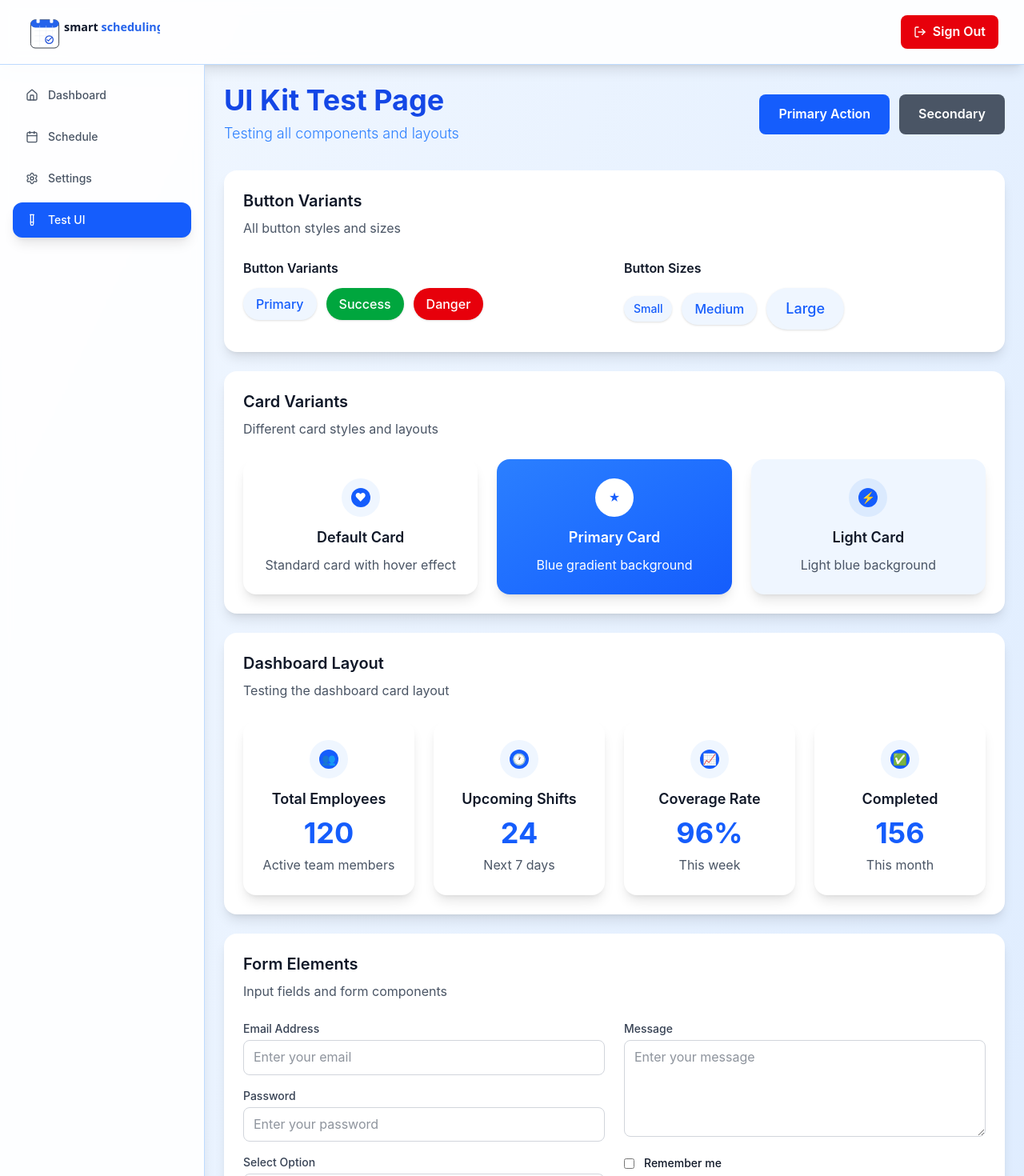
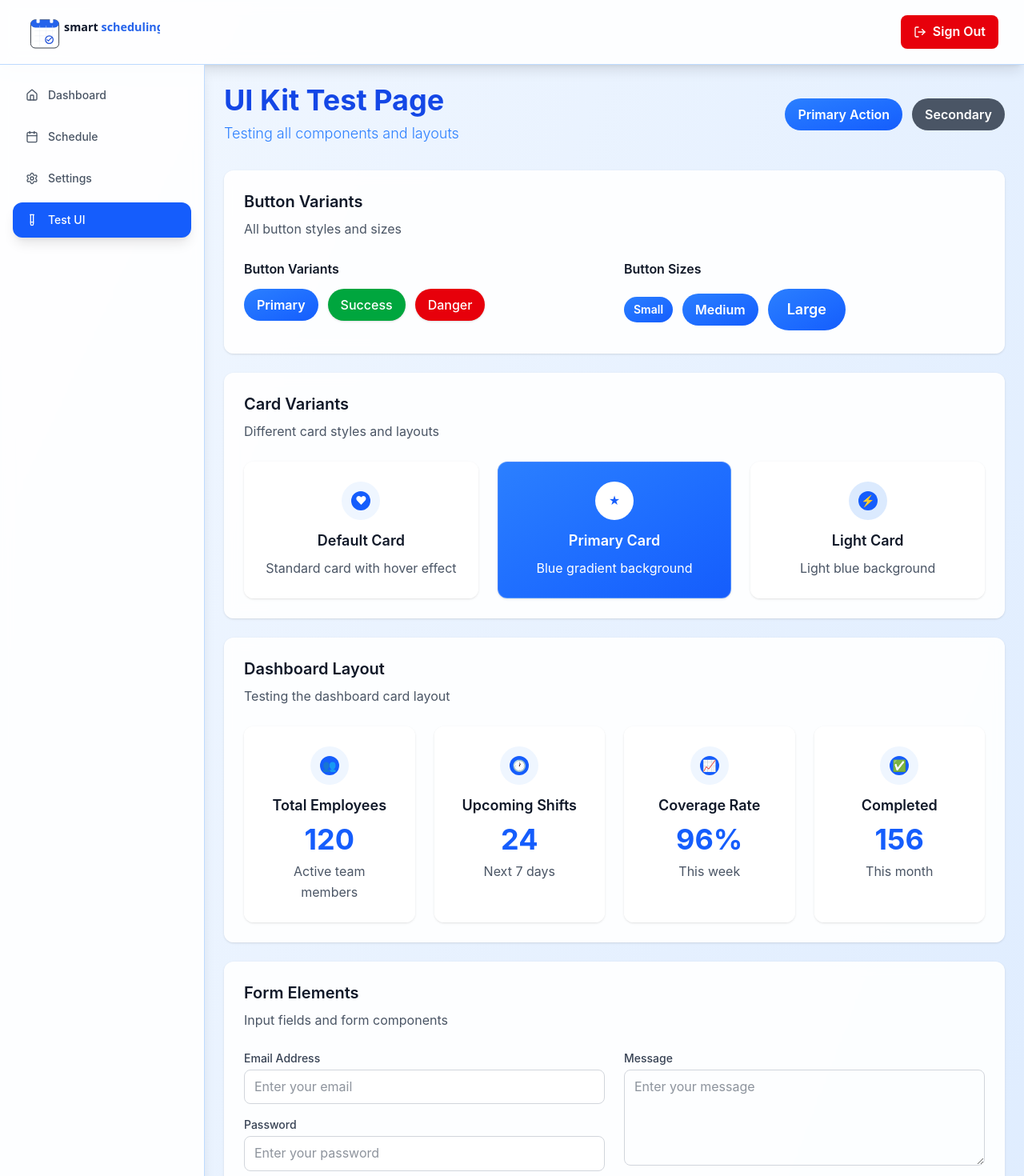
Before and after one commit to AlonLivne007/smart-scheduling, a React app in the folder frontend/: page /test in a window 1280 px wide. Shown: the top 1470 px of the page at 80% size. Built offline with nearby package versions, Linux system fonts and the light colour scheme; the HTML template or start-up script is replaced by a standard one.

Commit message:
stle the Button 1.1

```diff
--- a/frontend/src/pages/SchedulePage.jsx
+++ b/frontend/src/pages/SchedulePage.jsx
@@ -66,9 +66,7 @@ export default function Schedule() {
                 <Calendar className="w-16 h-16 text-gray-400 mx-auto mb-4" />
                 <h3 className="text-lg font-semibold text-gray-900 mb-2">No schedules created yet</h3>
                 <p className="text-gray-500 mb-4">Start by creating your first schedule to manage your workforce.</p>
-                <button className="bg-blue-600 text-white font-semibold py-3 px-6 rounded-lg hover:bg-blue-700 focus:outline-none focus:ring-2 focus:ring-blue-500 focus:ring-offset-2 transition-colors duration-200">
-                  Create Schedule
-                </button>
+                <Button variant="primary">Create Schedule</Button>
               </div>
             </div>
           </div>
--- a/frontend/src/pages/TestPage.jsx
+++ b/frontend/src/pages/TestPage.jsx
@@ -19,6 +19,7 @@
  */
 import Button from '../components/ui/Button.jsx';
 import Card from '../components/ui/Card.jsx';
+import InputField from '../components/ui/InputField.jsx';
 
 export default function TestPage() {
   return (
@@ -31,19 +32,15 @@ export default function TestPage() {
               <p className="text-lg text-blue-500 font-light">Testing all components and layouts</p>
             </div>
             <div className="flex gap-3">
-              <button className="bg-blue-600 text-white font-semibold py-3 px-6 rounded-lg hover:bg-blue-700 focus:outline-none focus:ring-2 focus:ring-blue-500 focus:ring-offset-2 transition-colors duration-200">
-                Primary Action
-              </button>
-              <button className="bg-gray-600 text-white font-semibold py-3 px-6 rounded-lg hover:bg-gray-700 focus:outline-none focus:ring-2 focus:ring-gray-500 focus:ring-offset-2 transition-colors duration-200">
-                Secondary
-              </button>
+              <Button variant="primary">Primary Action</Button>
+              <Button variant="secondarySolid">Secondary</Button>
             </div>
           </div>
         </div>
 
-        {/* Button Variants */}
+        {/* Button Variants - showcases Button component variants and sizes */}
         <div className="mb-6">
-          <div className="bg-white rounded-2xl shadow-lg p-6">
+          <Card padding="large" hover>
             <h3 className="text-xl font-semibold text-gray-900 mb-2">Button Variants</h3>
             <p className="text-gray-600 mb-6">All button styles and sizes</p>
             <div className="grid grid-cols-1 md:grid-cols-2 gap-6">
@@ -64,16 +61,16 @@ export default function TestPage() {
                 </div>
               </div>
             </div>
-          </div>
+          </Card>
         </div>
 
-        {/* Card Variants */}
+        {/* Card Variants - showcases Card component variants */}
         <div className="mb-6">
-          <div className="bg-white rounded-2xl shadow-lg p-6">
+          <Card padding="large" hover>
             <h3 className="text-xl font-semibold text-gray-900 mb-2">Card Variants</h3>
             <p className="text-gray-600 mb-6">Different card styles and layouts</p>
             <div className="grid grid-cols-1 md:grid-cols-3 gap-6">
-              <div className="bg-white rounded-2xl shadow-lg p-6 hover:shadow-xl hover:-translate-y-1 transition-all duration-300">
+              <Card padding="large" hover>
                 <div className="text-center">
                   <div className="bg-blue-50 rounded-full p-3 inline-block mb-3">
                     <div className="w-6 h-6 bg-blue-600 rounded-full flex items-center justify-center">
@@ -83,8 +80,8 @@ export default function TestPage() {
                   <h4 className="text-lg font-semibold text-gray-900 mb-2">Default Card</h4>
                   <p className="text-gray-600">Standard card with hover effect</p>
                 </div>
-              </div>
-              <div className="bg-gradient-to-br from-blue-500 to-blue-600 rounded-2xl shadow-lg p-6 hover:shadow-xl hover:-translate-y-1 transition-all duration-300">
+              </Card>
+              <Card variant="gradient" padding="large" hover>
                 <div className="text-center">
                   <div className="bg-white bg-opacity-20 rounded-full p-3 inline-block mb-3">
                     <div className="w-6 h-6 bg-white rounded-full flex items-center justify-center">
@@ -94,8 +91,8 @@ export default function TestPage() {
                   <h4 className="text-lg font-semibold text-white mb-2">Primary Card</h4>
                   <p className="text-white">Blue gradient background</p>
                 </div>
-              </div>
-              <div className="bg-blue-50 rounded-2xl shadow-lg p-6 hover:shadow-xl hover:-translate-y-1 transition-all duration-300">
+              </Card>
+              <Card variant="light" padding="large" hover>
                 <div className="text-center">
                   <div className="bg-blue-100 rounded-full p-3 inline-block mb-3">
                     <div className="w-6 h-6 bg-blue-600 rounded-full flex items-center justify-center">
@@ -105,18 +102,18 @@ export default function TestPage() {
                   <h4 className="text-lg font-semibold text-gray-900 mb-2">Light Card</h4>
                   <p className="text-gray-600">Light blue background</p>
                 </div>
-              </div>
+              </Card>
             </div>
-          </div>
+          </Card>
         </div>
 
-        {/* Dashboard Layout Test */}
+        {/* Dashboard Layout Test - showcases Card in dashboard layout */}
         <div className="mb-6">
-          <div className="bg-white rounded-2xl shadow-lg p-6">
+          <Card padding="large" hover>
             <h3 className="text-xl font-semibold text-gray-900 mb-2">Dashboard Layout</h3>
             <p className="text-gray-600 mb-6">Testing the dashboard card layout</p>
             <div className="grid grid-cols-1 md:grid-cols-4 gap-6">
-              <div className="bg-white rounded-2xl shadow-lg p-6 h-full hover:shadow-xl hover:-translate-y-1 transition-all duration-300">
+              <Card className="h-full" hover padding="large">
                 <div className="text-center">
                   <div className="bg-blue-50 rounded-full p-3 inline-block mb-3">
                     <div className="w-6 h-6 bg-blue-600 rounded-full flex items-center justify-center">
@@ -127,8 +124,8 @@ export default function TestPage() {
                   <h2 className="text-4xl font-bold text-blue-600 mb-2">120</h2>
                   <p className="text-gray-600">Active team members</p>
                 </div>
-              </div>
-              <div className="bg-white rounded-2xl shadow-lg p-6 h-full hover:shadow-xl hover:-translate-y-1 transition-all duration-300">
+              </Card>
+              <Card className="h-full" hover padding="large">
                 <div className="text-center">
                   <div className="bg-blue-50 rounded-full p-3 inline-block mb-3">
                     <div className="w-6 h-6 bg-blue-600 rounded-full flex items-center justify-center">
@@ -139,8 +136,8 @@ export default function TestPage() {
                   <h2 className="text-4xl font-bold text-blue-600 mb-2">24</h2>
                   <p className="text-gray-600">Next 7 days</p>
                 </div>
-              </div>
-              <div className="bg-white rounded-2xl shadow-lg p-6 h-full hover:shadow-xl hover:-translate-y-1 transition-all duration-300">
+              </Card>
+              <Card className="h-full" hover padding="large">
                 <div className="text-center">
                   <div className="bg-blue-50 rounded-full p-3 inline-block mb-3">
                     <div className="w-6 h-6 bg-blue-600 rounded-full flex items-center justify-center">
@@ -151,8 +148,8 @@ export default function TestPage() {
                   <h2 className="text-4xl font-bold text-blue-600 mb-2">96%</h2>
                   <p className="text-gray-600">This week</p>
                 </div>
-              </div>
-              <div className="bg-white rounded-2xl shadow-lg p-6 h-full hover:shadow-xl hover:-translate-y-1 transition-all duration-300">
+              </Card>
+              <Card className="h-full" hover padding="large">
                 <div className="text-center">
                   <div className="bg-blue-50 rounded-full p-3 inline-block mb-3">
                     <div className="w-6 h-6 bg-blue-600 rounded-full flex items-center justify-center">
@@ -163,26 +160,20 @@ export default function TestPage() {
                   <h2 className="text-4xl font-bold text-blue-600 mb-2">156</h2>
                   <p className="text-gray-600">This month</p>
                 </div>
-              </div>
+              </Card>
             </div>
-          </div>
+          </Card>
         </div>
 
-        {/* Form Elements */}
+        {/* Form Elements - showcases InputField component */}
         <div className="mb-6">
-          <div className="bg-white rounded-2xl shadow-lg p-6">
+          <Card padding="large" hover>
             <h3 className="text-xl font-semibold text-gray-900 mb-2">Form Elements</h3>
             <p className="text-gray-600 mb-6">Input fields and form components</p>
             <div className="grid grid-cols-1 md:grid-cols-2 gap-6">
               <div>
-                <div className="mb-4">
-                  <label className="block text-sm font-medium text-gray-700 mb-1">Email Address</label>
-                  <input type="email" className="w-full px-3 py-2 border border-gray-300 rounded-lg focus:ring-2 focus:ring-blue-500 focus:border-blue-500 transition-colors" placeholder="Enter your email" />
-                </div>
-                <div className="mb-4">
-                  <label className="block text-sm font-medium text-gray-700 mb-1">Password</label>
-                  <input type="password" className="w-full px-3 py-2 border border-gray-300 rounded-lg focus:ring-2 focus:ring-blue-500 focus:border-blue-500 transition-colors" placeholder="Enter your password" />
-                </div>
+                <InputField label="Email Address" type="email" name="demoEmail" placeholder="Enter your email" />
+                <InputField label="Password" type="password" name="demoPassword" placeholder="Enter your password" />
                 <div className="mb-4">
                   <label className="block text-sm font-medium text-gray-700 mb-1">Select Option</label>
                   <select className="w-full px-3 py-2 border border-gray-300 rounded-lg focus:ring-2 focus:ring-blue-500 focus:border-blue-500 transition-colors">
@@ -216,7 +207,7 @@ export default function TestPage() {
               <Button variant="success">Cancel</Button>
               <Button variant="danger">Reset</Button>
             </div>
-          </div>
+          </Card>
         </div>
 
         {/* Color Palette */}
--- a/frontend/src/pages/login/LoginForm.jsx
+++ b/frontend/src/pages/login/LoginForm.jsx
@@ -13,6 +13,7 @@
  */
 import React from 'react';
 import InputField from '../../components/ui/InputField.jsx';
+import Button from '../../components/ui/Button.jsx';
 
 function LoginForm({ formData, onInputChange, onSubmit }) {
   return (
@@ -40,12 +41,9 @@ function LoginForm({ formData, onInputChange, onSubmit }) {
       />
 
       {/* Login Button */}
-      <button
-        type="submit"
-        className="w-full bg-blue-600 text-white font-semibold py-3 px-4 rounded-lg hover:bg-blue-700 focus:outline-none focus:ring-2 focus:ring-blue-500 focus:ring-offset-2 transition-colors duration-200"
-      >
+      <Button type="submit" variant="primary" className="w-full">
         Login
-      </button>
+      </Button>
     </form>
   );
 }
```
Also changed, not shown: frontend/src/components/ui/Button.jsx (+17 -7 lines), frontend/src/pages/HomePage.jsx (+2 -6 lines), frontend/src/pages/Register/RegisterForm.jsx (+3 -5 lines).
